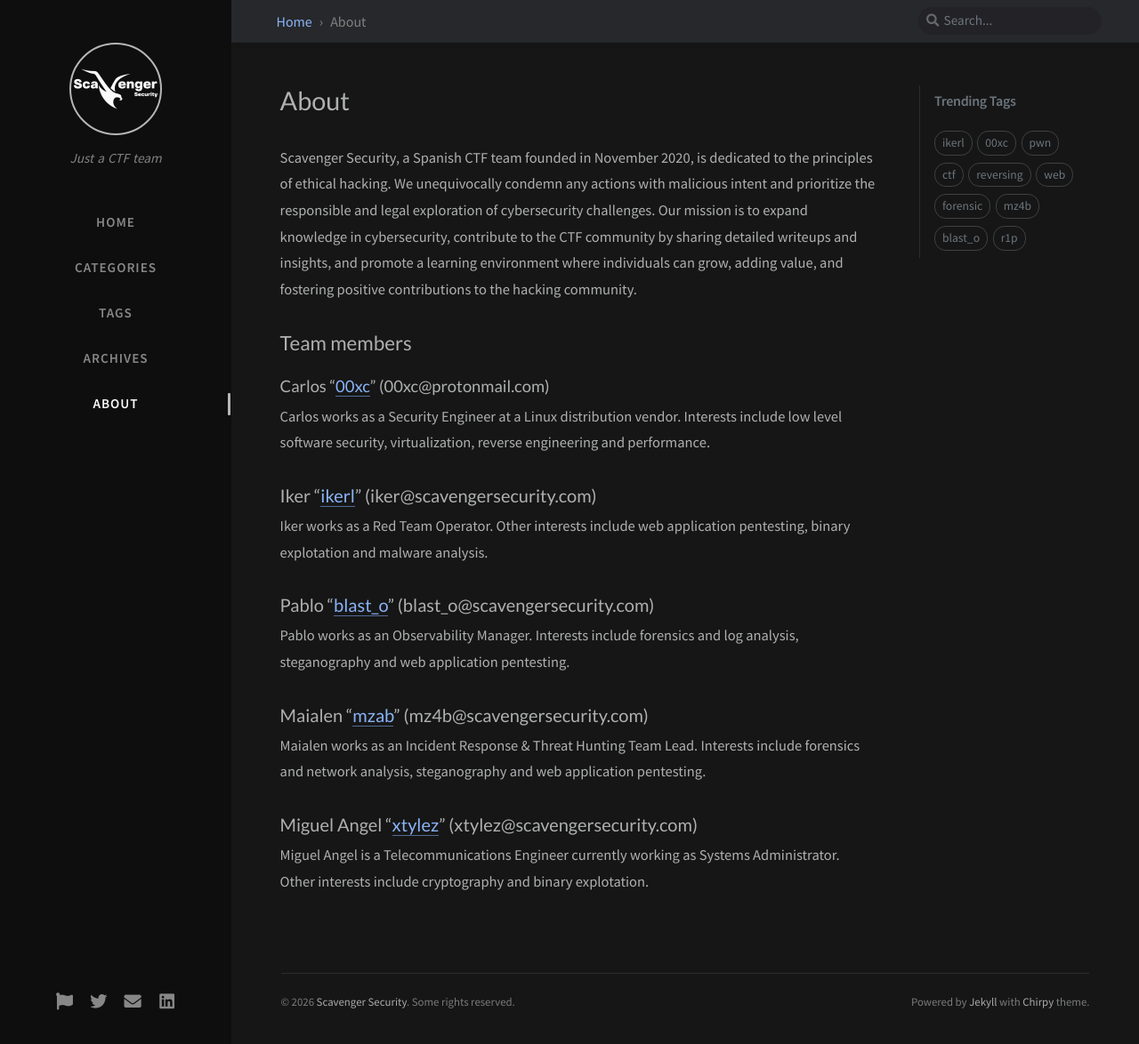
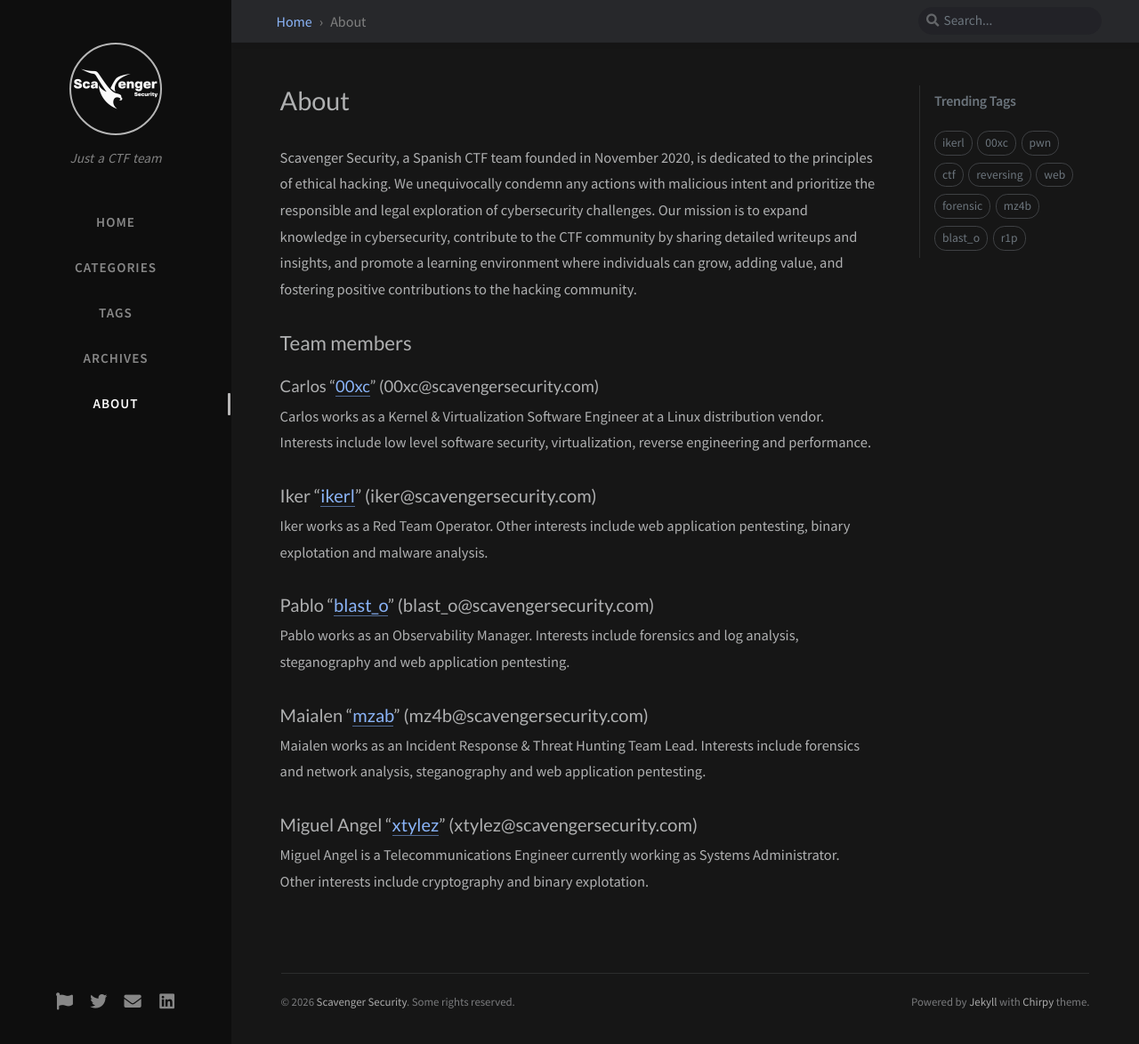
Before and after one commit to scavengersecurity/blog, a Jekyll site: the page built from _tabs/about.md, in a window 1280 px wide and 1174 px high. Shown: the whole window at 89% size. Built offline with Jekyll 4.4.1, drawn with Linux system fonts in a browser that asks for light colours; nearby versions of some CDN libraries; comment, search, counter and statistics services are not loaded.

Commit message:
about: update 00xc

```diff
--- a/_tabs/about.md
+++ b/_tabs/about.md
@@ -8,8 +8,10 @@ Scavenger Security, a Spanish CTF team founded in November 2020, is dedicated to
 
 ## Team members ##
 
-#### Carlos "[00xc](/tags/00xc/)" (00xc@protonmail.com) ####
-Carlos works as a Security Engineer at a Linux distribution vendor. Interests include low level software security, virtualization, reverse engineering and performance.
+#### Carlos "[00xc](/tags/00xc/)" (00xc@scavengersecurity.com) ####
+Carlos works as a Kernel & Virtualization Software Engineer at a Linux
+distribution vendor. Interests include low level software security,
+virtualization, reverse engineering and performance.
 
 ### Iker "[ikerl](/tags/ikerl/)" (iker@scavengersecurity.com) ####
 Iker works as a Red Team Operator. Other interests include web application pentesting, binary explotation and malware analysis.
```
